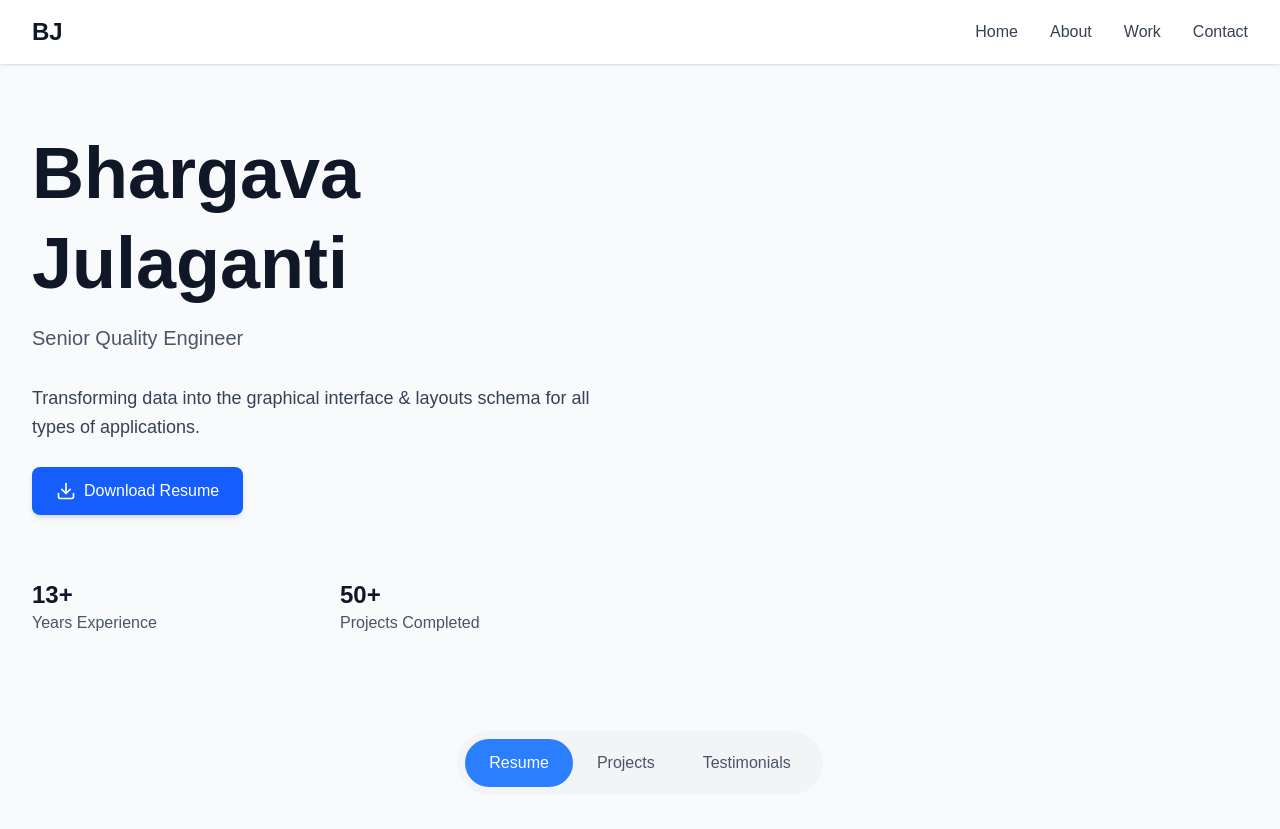
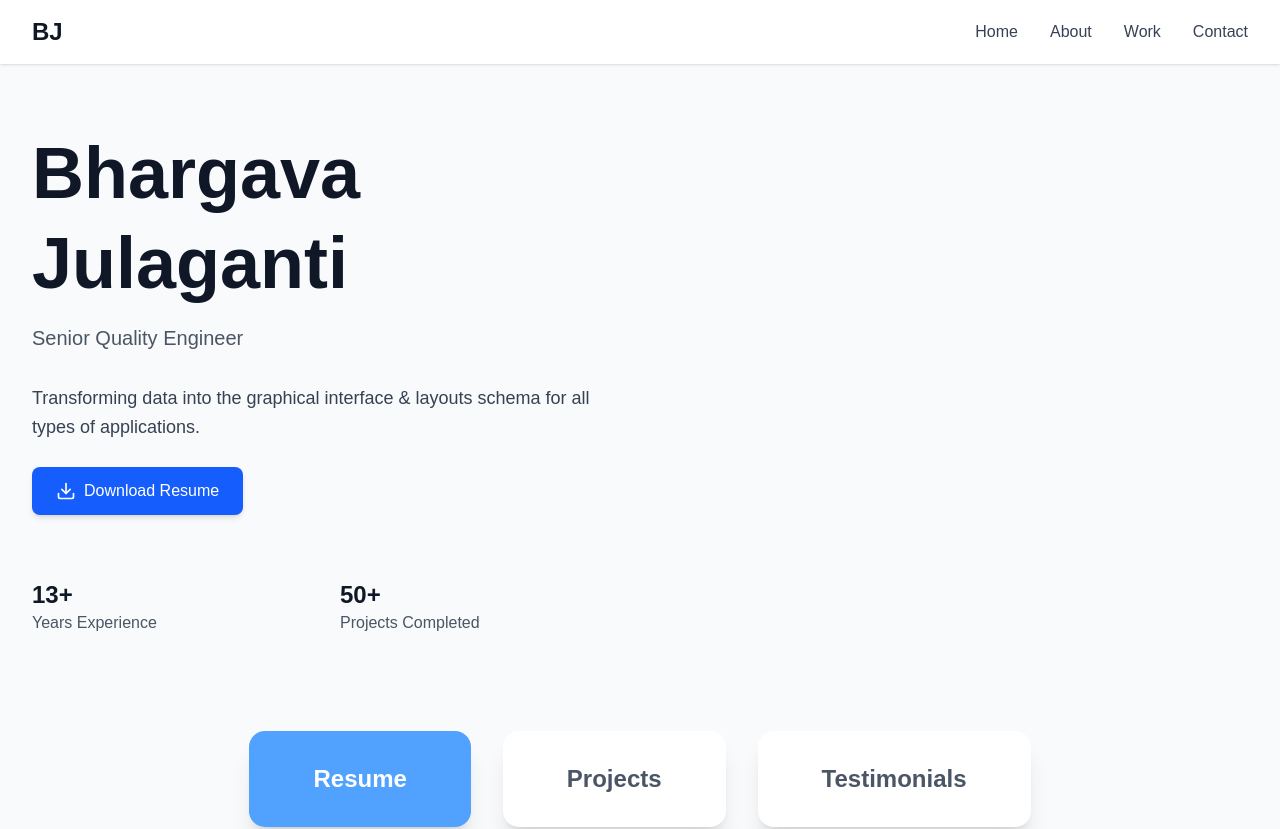
Before and after one commit to bhargavjulaganti/bhargava-portfolio, a Next.js app: page / in a window 1280 px wide. Shown: the top 829 px of the page. Built offline with nearby package versions, Linux system fonts and the light colour scheme.

Commit message:
move projects resumes seperate tabs

```diff
--- a/src/app/page.tsx
+++ b/src/app/page.tsx
@@ -55,9 +55,7 @@ export default function BhargavaPortfolio() {
           <div className="space-y-8">
             <div>
               <h1 className="text-5xl sm:text-6xl lg:text-7xl font-bold text-gray-900 leading-tight">
-                Bhargava
-                <br />
-                Julaganti
+                Bhargava Julaganti
               </h1>
               <p className="text-xl text-gray-600 mt-4">Senior Quality Engineer</p>
             </div>
@@ -113,18 +111,16 @@ export default function BhargavaPortfolio() {
         {/* Resume Section */}
         <section className="mt-24">
           {/* Tab Navigation */}
-          <div className="flex justify-center mb-12">
-            <div className="flex bg-gray-100 rounded-full p-2">
-              <button className="px-6 py-3 bg-blue-500 text-white rounded-full font-medium transition-colors">
+          <div className="flex justify-center mb-12 gap-8">
+            <button className="px-16 py-8 bg-blue-400 text-white rounded-2xl font-bold text-2xl shadow-xl focus:outline-none">
               Resume
             </button>
-              <button className="px-6 py-3 text-gray-600 hover:text-gray-900 rounded-full font-medium transition-colors">
+            <button className="px-16 py-8 bg-white text-gray-600 font-bold text-2xl rounded-2xl shadow-xl focus:outline-none">
               Projects
             </button>
-              <button className="px-6 py-3 text-gray-600 hover:text-gray-900 rounded-full font-medium transition-colors">
+            <button className="px-16 py-8 bg-white text-gray-600 font-bold text-2xl rounded-2xl shadow-xl focus:outline-none">
               Testimonials
             </button>
-            </div>
           </div>
 
           {/* Experience Section */}
```
Lines whose indentation alone changed are shown as unchanged.
